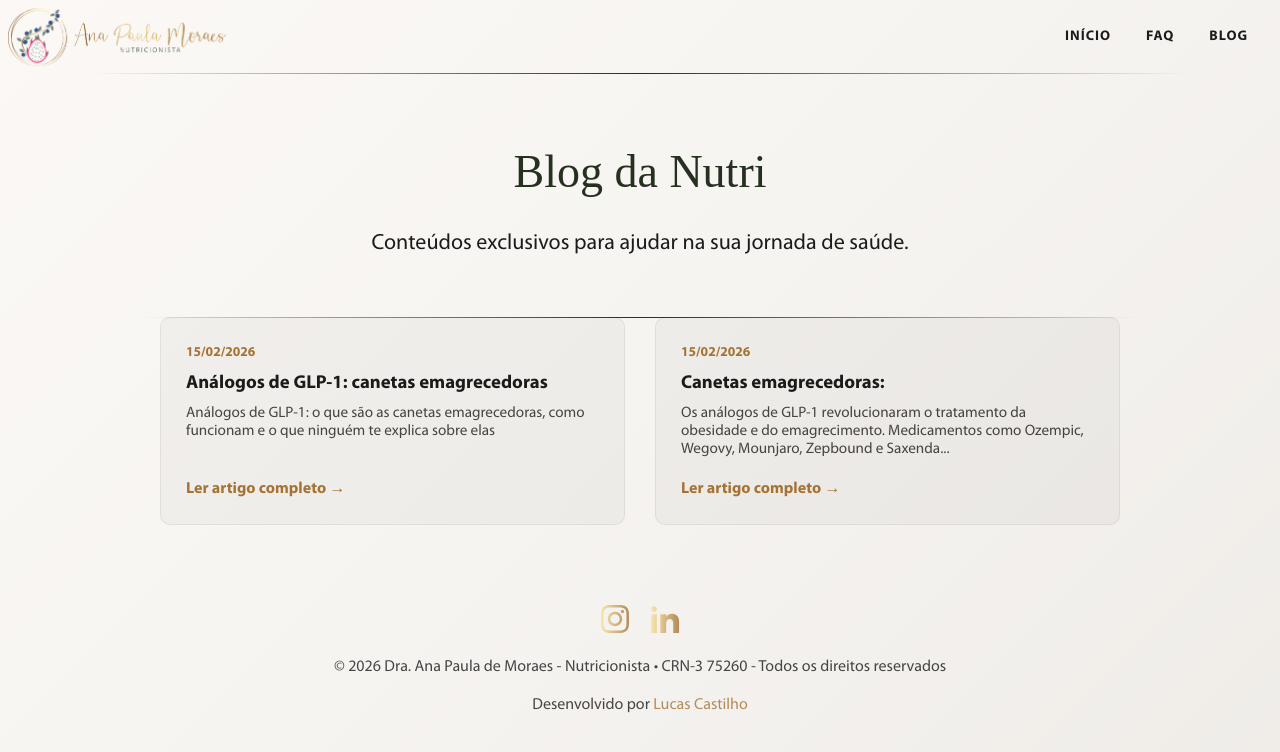
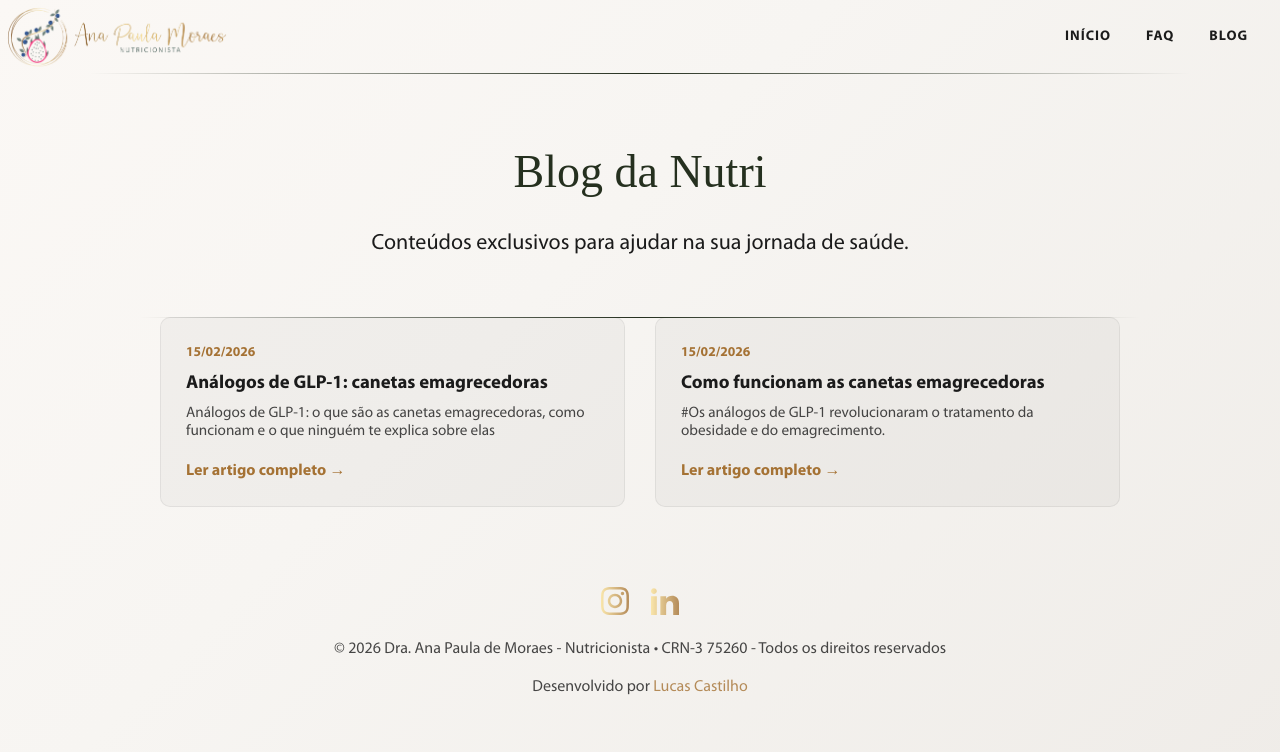
Before and after one commit to lucascastilho-dev/nutrianapaulamoraes, a Jekyll site: the page built from blog/index.html, in a window 1280 px wide. Shown: the top 752 px of the page. Built offline with Jekyll 4.4.1, drawn with Linux system fonts in a browser that asks for light colours; some web fonts are replaced; the list of posts is cut into pages by our own code.

Commit message:
Add auto-generated posts

```diff
--- a/_posts/2026-02-15-auto-duvidas-como-funcionam-canetas-emagrecedoras.md
+++ b/_posts/2026-02-15-auto-duvidas-como-funcionam-canetas-emagrecedoras.md
@@ -1,6 +1,6 @@
 ---
 layout: post
-title: "Canetas emagrecedoras:"
+title: "Como funcionam as canetas emagrecedoras"
 subtitle: "Dúvidas frequentes que você precisa saber antes de usar"
 date: 2026-02-15
 description: "Descubra como funcionam os análogos de GLP-1 (Ozempic, Mounjaro e outros) no emagrecimento. Tire suas dúvidas sobre efeitos colaterais, perda de massa muscular e como manter o peso com estratégia nutricional científica. Leia o guia completo."
@@ -10,7 +10,9 @@ image: "/assets/img/blog/faq-canetas-emagrecimento.webp"
 robots: "index, follow"
 ---
 
-Os análogos de GLP-1 revolucionaram o tratamento da obesidade e do emagrecimento. Medicamentos como **Ozempic, Wegovy, Mounjaro, Zepbound e Saxenda** têm apresentado resultados expressivos na redução de peso e no controle metabólico.
+#Os análogos de GLP-1 revolucionaram o tratamento da obesidade e do emagrecimento.
+
+Medicamentos como **Ozempic, Wegovy, Mounjaro, Zepbound e Saxenda** têm apresentado resultados expressivos na redução de peso e no controle metabólico.
 
 Mas, junto com a popularização, surgem muitas dúvidas, expectativas irreais e também informações incompletas. A seguir, estão as respostas completas e baseadas em ciência para as perguntas mais frequentes.
 
```
